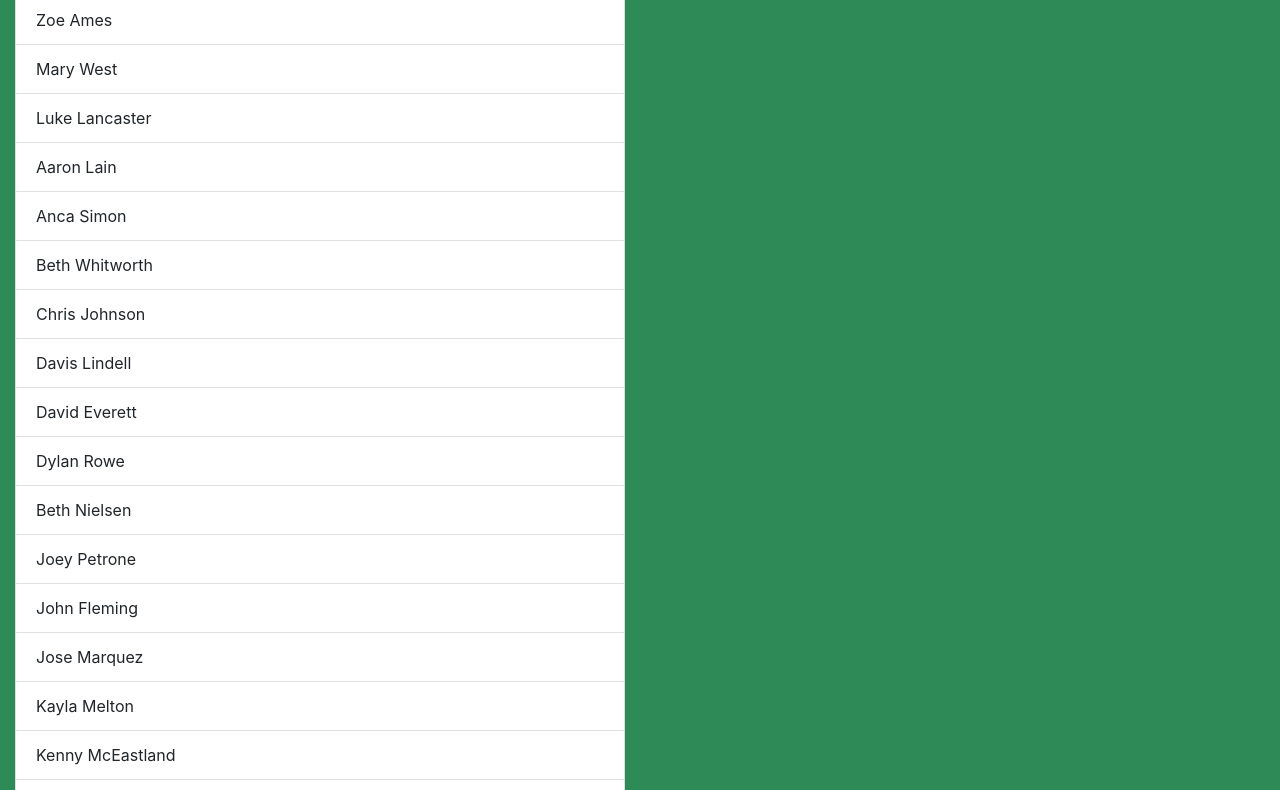
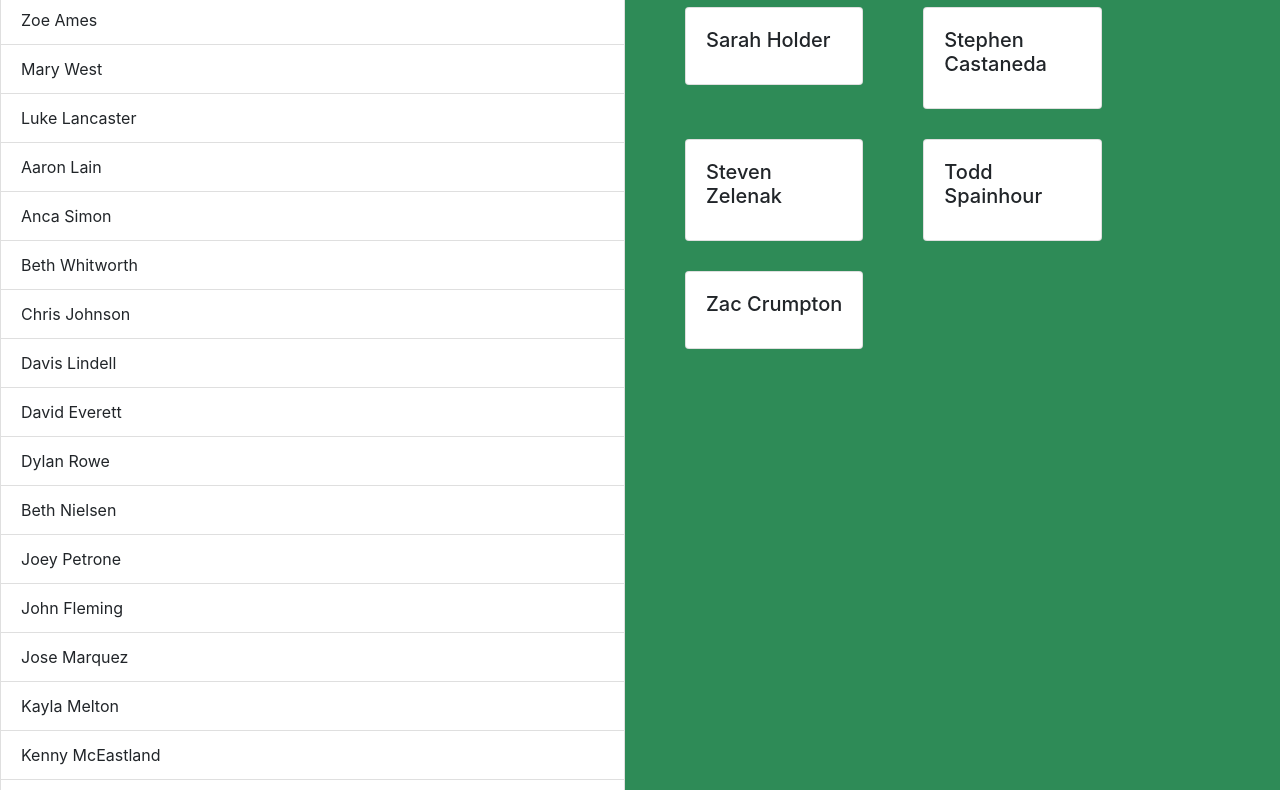
Before and after one commit to ancasimon/shark-tank, a plain HTML site: page index.html in a window 1280 px wide. Shown: the part 110-900 px from the top of the page. Drawn offline with nearby package versions, Linux system fonts and the light colour scheme.

Commit message:
added graveyard

```diff
--- a/index.html
+++ b/index.html
@@ -9,9 +9,18 @@
 </head>
 <body>
     <h1> Anca's Shark Tank</h1>
+
+    <div class="row">
+
     <div class="col-6">
         <div id="tank"></div>
     </div>
+
+    <div class="col-6">
+        <div id="graveyard"></div>
+    </div>
+
+</div>
 
 
     <script src="https://code.jquery.com/jquery-3.4.1.slim.min.js" integrity="sha384-J6qa4849blE2+poT4WnyKhv5vZF5SrPo0iEjwBvKU7imGFAV0wwj1yYfoRSJoZ+n" crossorigin="anonymous"></script>
--- /dev/null
+++ b/javascripts/components/graveyard.js
@@ -0,0 +1,22 @@
+import utils from "../helpers/utils.js";
+import personData from '../helpers/data/personData.js';
+
+const buildGraveyard = () => {
+    const persons = personData.getDeadPersons();
+    let domString = `<h2 class="col-12 text-center">Graveyard</h2>`;
+    domString += '<div class="d-flex flex-wrap">';
+    persons.forEach((person) => {
+        domString += '<div class="col-4 person-card">';
+        domString += '<div class="card">';
+        domString += '<div class="card-body">';
+        domString += `<h5 class="card-title">${person.name}</h5>`;
+        domString += '</div>';
+        domString += '</div>';
+        domString += '</div>';
+    })
+    domString += '</div>';
+
+    utils.printToDom('graveyard', domString);
+};
+
+export default { buildGraveyard };
--- a/javascripts/helpers/data/personData.js
+++ b/javascripts/helpers/data/personData.js
@@ -19,10 +19,10 @@ const persons = [
     { id: 'person18', name: 'Michele Rawlins', isDead: false },
     { id: 'person19', name: 'Monique Bass', isDead: false },
     { id: 'person20', name: 'Ola Oladinni', isDead: false },
-    { id: 'person21', name: 'Sarah Holder', isDead: false },
-    { id: 'person22', name: 'Stephen Castaneda', isDead: false },
-    { id: 'person23', name: 'Steven Zelenak', isDead: false },
-    { id: 'person24', name: 'Todd Spainhour', isDead: false },
+    { id: 'person21', name: 'Sarah Holder', isDead: true },
+    { id: 'person22', name: 'Stephen Castaneda', isDead: true },
+    { id: 'person23', name: 'Steven Zelenak', isDead: true },
+    { id: 'person24', name: 'Todd Spainhour', isDead: true },
     { id: 'person25', name: 'Zac Crumpton', isDead: true }
   ];
 
@@ -31,4 +31,8 @@ const persons = [
     return persons.filter((x) => x.isDead === false);
   };
 
-  export default { getAlivePersons };
+  const getDeadPersons = () => {
+    return persons.filter((x) => x.isDead === true);
+  };
+
+  export default { getAlivePersons, getDeadPersons };
--- a/javascripts/main.js
+++ b/javascripts/main.js
@@ -1,7 +1,9 @@
 import tank from './components/tank.js';
+import graveyard from './components/graveyard.js';
 
 const init = () => {
     tank.tankBuilder();
+    graveyard.buildGraveyard();
 };
 
 init();
--- a/styles/main.css
+++ b/styles/main.css
@@ -1,3 +1,7 @@
 body {
     background-color: seagreen;
 }
+
+.person-card {
+    margin: 15px;
+}
```
